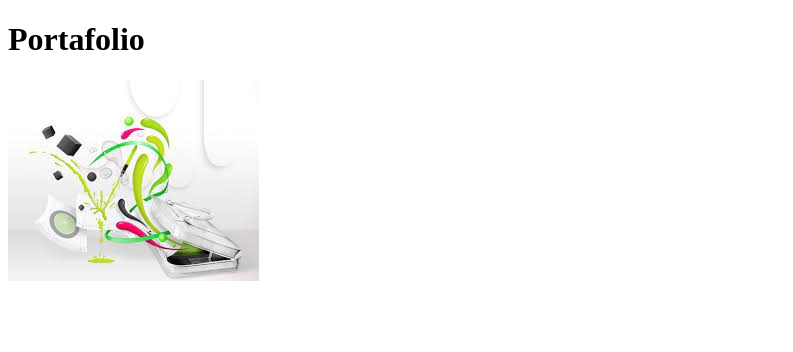
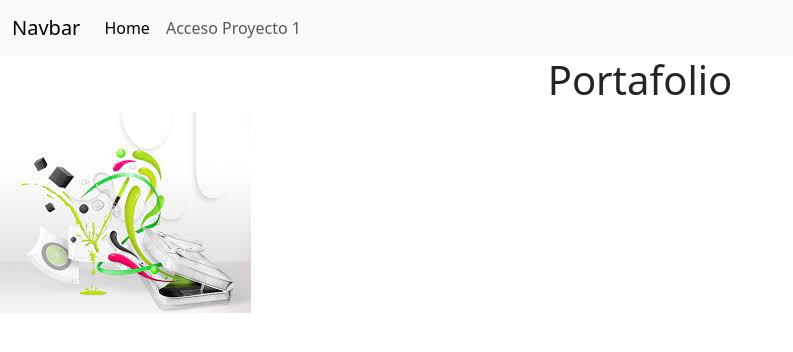
Before and after one commit to Lasteniasalinas/EvaluacionM9-my, a plain HTML site: page index.html in a window 1280 px wide. Shown: the whole page, without its empty margins (0-793 px from the left). Drawn offline with nearby package versions, Linux system fonts and the light colour scheme.

Commit message:
se agrega menu y formato titulo2

```diff
--- a/index.html
+++ b/index.html
@@ -4,9 +4,41 @@
     <meta charset="UTF-8">
     <meta name="viewport" content="width=device-width, initial-scale=1.0">
     <title>Portafolio</title>
+
+    <link href="https://cdn.jsdelivr.net/npm/bootstrap@5.3.2/dist/css/bootstrap.min.css"
+    rel="stylesheet" integrity="sha384-T3c6CoIi6uLrA9TneNEoa7RxnatzjcDSCmG1MXxSR1GAsXEV/Dwwykc2MPK8M2HN"
+    crossorigin="anonymous">
+
+    <script src="https://cdn.jsdelivr.net/npm/bootstrap@5.3.2/dist/js/bootstrap.bundle.min.js"
+    integrity="sha384-C6RzsynM9kWDrMNeT87bh95OGNyZPhcTNXj1NW7RuBCsyN/o0jlpcV8Qyq46cDfL"
+    crossorigin="anonymous"></script>
+
+
 </head>
 <body>
-    <h1>Portafolio</h1>
+
+    <!-- barra navegacion -->
+    <nav class="navbar navbar-expand-lg bg-body-tertiary">
+        <div class="container-fluid">
+          <a class="navbar-brand" href="#">Navbar</a>
+          <button class="navbar-toggler" type="button" data-bs-toggle="collapse" data-bs-target="#navbarSupportedContent" aria-controls="navbarSupportedContent" aria-expanded="false" aria-label="Toggle navigation">
+            <span class="navbar-toggler-icon"></span>
+          </button>
+          <div class="collapse navbar-collapse" id="navbarSupportedContent">
+            <ul class="navbar-nav me-auto mb-2 mb-lg-0">
+              <li class="nav-item">
+                <a class="nav-link active" aria-current="page" href="#">Home</a>
+              </li>
+              <li class="nav-item">
+                <a class="nav-link" href="#">Acceso Proyecto 1</a>
+              </li>
+            </ul>
+          </div>
+        </div>
+      </nav>
+    <!-- fin barra-->
+
+    <h1 class="text-center">Portafolio</h1>
 
 <img src="./assets/img/images.jpg">
 
```
